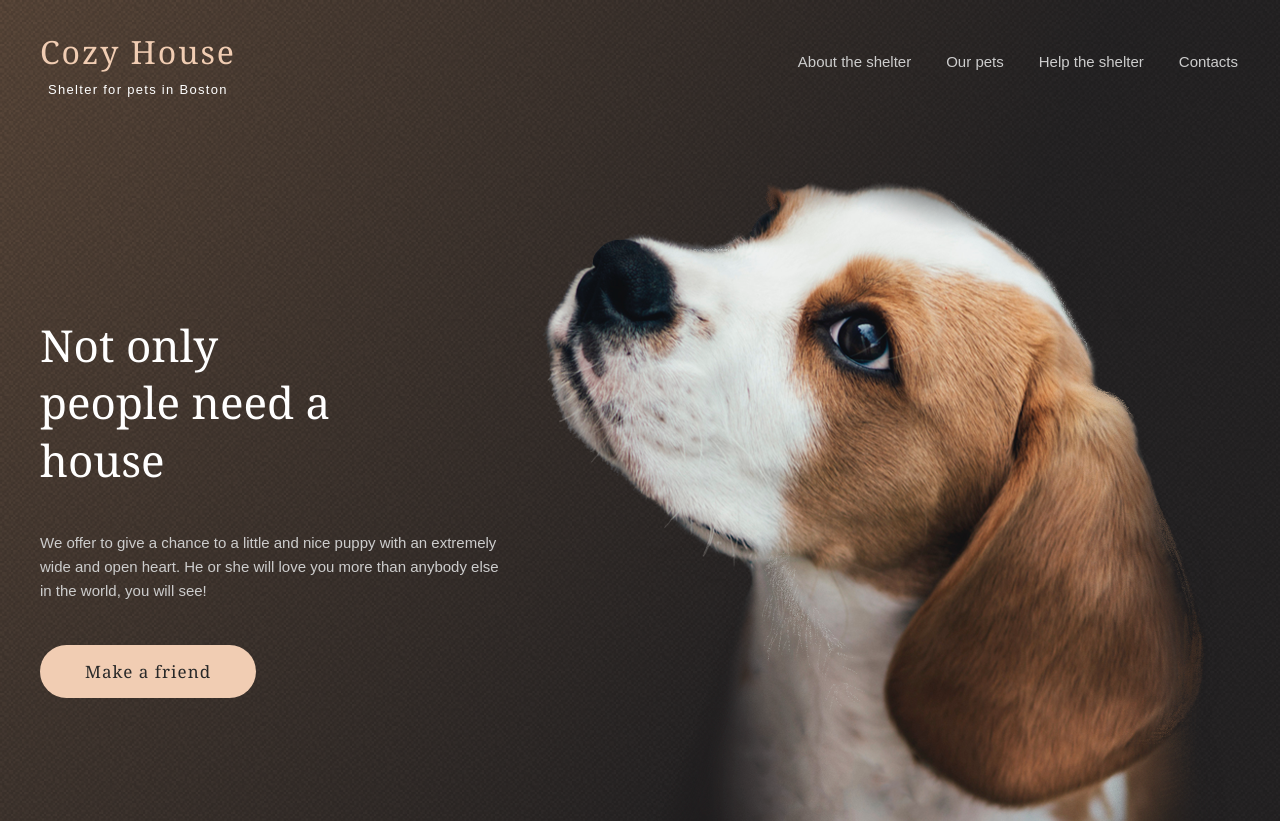
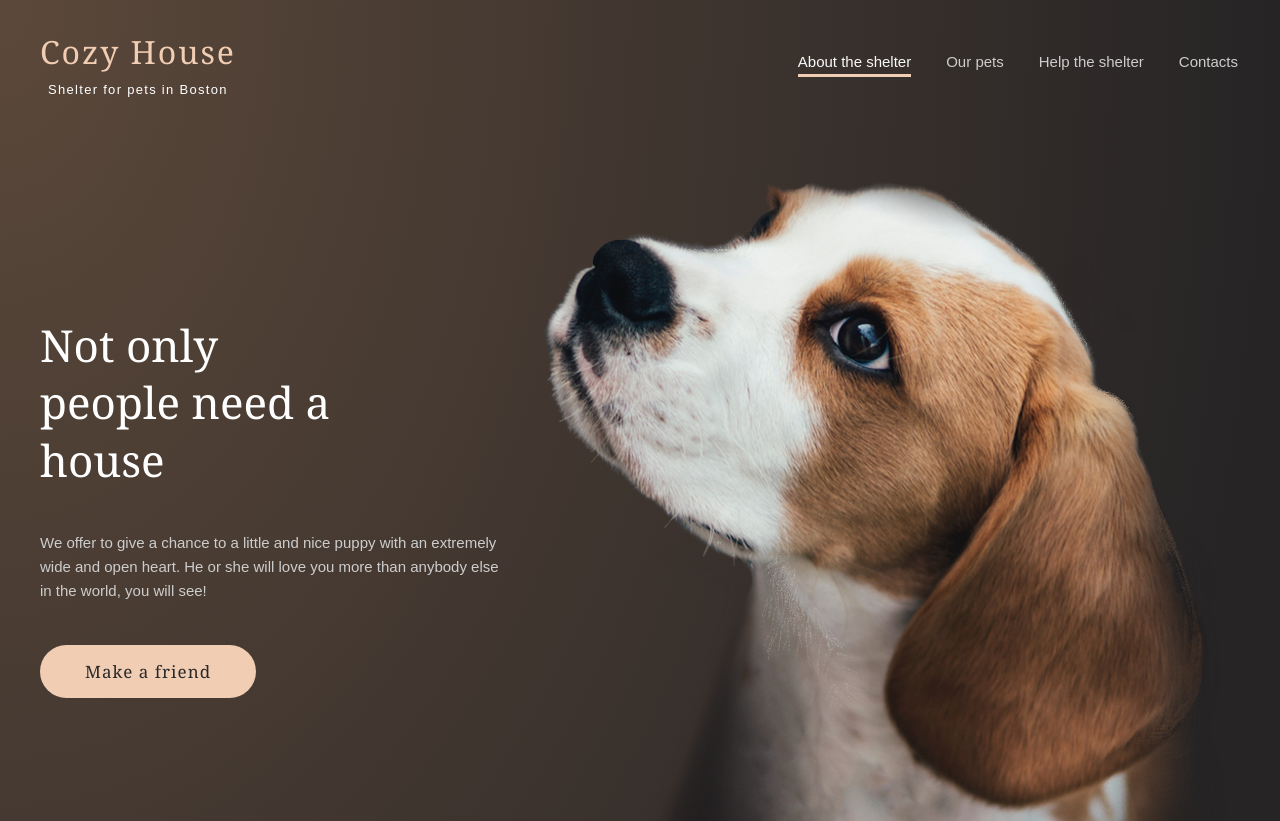
Before and after one commit to eugenebalts/shelter, a plain HTML site: page shelter/index.html in a window 1280 px wide. Shown: the top 821 px of the page. Drawn offline with Linux system fonts and the light colour scheme; a web font is replaced by a local one.

Commit message:
fix: edit some anchors and interactive on a buttons (Mon, March 27, 2023 13:16:27)

```diff
--- a/shelter/index.html
+++ b/shelter/index.html
@@ -4,7 +4,7 @@
     <meta charset="UTF-8">
     <meta http-equiv="X-UA-Compatible" content="IE=edge">
     <meta name="viewport" content="width=device-width, initial-scale=1.0">
-    <link defer href="index.js">
+    <script defer src="index.js"> </script>
     <link rel="icon" href="favicon.png" type="image/x-icon">
     <link rel="preconnect" href="https://fonts.googleapis.com">
     <link rel="preconnect" href="https://fonts.gstatic.com" crossorigin>
@@ -18,14 +18,14 @@
             <div class="header_wrapper">
 
                 <div class="header_top">
-                    <a href="#" class="header_logo">
+                    <a href="##" class="header_logo">
                         <h2 class="header_logo_title">Cozy House</h2>
                         <p class="header_logo_subtitle">Shelter for pets in Boston</p>
                     </a>
 
                     <nav class="header_navigation">
                         <ul class="header_navigation_list">
-                            <li> <a class="header_navigation_link" href="#section_about">About the shelter</a> </li>
+                            <li class="active"> <a class="header_navigation_link" href="#">About the shelter</a> </li>
                             <li> <a class="header_navigation_link" href="pets/index.html">Our pets</a> </li>
                             <li> <a class="header_navigation_link" href="#section_help">Help the shelter</a> </li>
                             <li> <a class="header_navigation_link" href="#footer">Contacts</a> </li>
@@ -38,7 +38,7 @@
                         <h1 class="header_intro_title">Not only people need a house</h1>
                         <p class="header_intro_subtitle">We offer to give a chance to a little and nice puppy with an extremely wide and open heart.
                             He or she will love you more than anybody else in the world, you will see! </p>
-                        <form action="">
+                        <form action="#section_pets">
                             <button class="header_intro_button"> Make a friend </button>
                         </form>
 
@@ -179,7 +179,7 @@
                     <div class="section_donation_info">
                         <h2 class="section_title">You can also make a donation</h2>
                         <p class="section_donation_subtitle">Name of the bank / Type of bank account</p>
-                        <a class="section_donation_card" href="#section_donation"><img src="assets/svg/credit-card.svg" alt="card"> 8380 2880 8028 8791 7435</a>
+                        <a class="section_donation_card" href="##"><img src="assets/svg/credit-card.svg" alt="card"> 8380 2880 8028 8791 7435</a>
                         <p class="section_donation_description">Legal information and lorem ipsum dolor sit amet, consectetur adipiscing elit.
                             Maecenas a ipsum at libero sagittis dignissim sed ac diam. Praesent ultrices maximus tortor et vulputate.
                             Interdum et malesuada fames ac ante ipsum primis in faucibus.</p>
--- a/shelter/index.js
+++ b/shelter/index.js
@@ -1 +1,2 @@
-console.log('Самостоятельная оценка: \nВалидность +7 \nСоответствие макету +35\nТребования к css +6\n')
+console.log('Самостоятельная оценка MAIN: \nВалидность +7 \nСоответствие макету +35\nТребования к css +6\n Интерактивность +12')
+console.log('Страница Pets: \n ')
--- a/shelter/pets/style.css
+++ b/shelter/pets/style.css
@@ -80,7 +80,7 @@ header {
 
 .header_navigation li:after{
     position: absolute;
-    bottom: -6px;
+    bottom: -3px;
     left: 0;
     content: "";
     background-color: #F1CDB3;
@@ -108,7 +108,7 @@ header {
 
 .header_navigation_list .active:after {
     position: absolute;
-    bottom: -6px;
+    bottom: -3px;
     left: 0;
     content: "";
     background-color: #F1CDB3;
@@ -212,11 +212,13 @@ main {
 }
 
 .main_switcher_item {
+    padding-bottom: 2px;
     display: flex;
     align-items: center;
     justify-content: center;
     width: 52px;
     height: 52px;
+    color: #CDCDCD;
     border: 2px solid #CDCDCD;
     border-radius: 100%;
     cursor: pointer;
@@ -224,8 +226,14 @@ main {
 }
 
 .main_switcher_item.current {
+    color: #292929;
     border-color: #F1CDB3;
     background-color: #F1CDB3;
+}
+
+.main_switcher_item.next, .main_switcher_item.last {
+    color: #292929;
+    border-color: #F1CDB3;
 }
 
 .main_switcher_item.next:hover, .main_switcher_item.last:hover {
@@ -234,7 +242,7 @@ main {
 }
 
 
-.main_switcher_item.next:active, .main_switcher_item.next:active {
+.main_switcher_item.next:active, .main_switcher_item.last:active {
     border-color: #F1CDB3;
     background-color: #F1CDB3;
 }
--- a/shelter/style.css
+++ b/shelter/style.css
@@ -8,6 +8,7 @@
 
 html {
     scroll-behavior: smooth;
+    user-select: none;
 }
 
 h1, h2, h3, h4, h5, h6 {
@@ -26,12 +27,17 @@ body {
 }
 
 
-header {
+/* header {
     height: 908px;
     background-image: url(assets/headerback.png);
     background-size: cover;
     background-position: center;
     background-repeat: no-repeat;
+} */
+
+header {
+    height: 908px;
+    background: radial-gradient(100% 215.42% at 0% 0%, #5B483A 0%, #262425 100%) /* warning: gradient uses a rotation that is not supported by CSS and may not behave as expected */, #211F20;
 }
 
 .header_wrapper {
@@ -46,8 +52,6 @@ header {
     display: flex;
     justify-content: space-between;
     align-items: center;
-
-
 }
 
 .header_logo {
@@ -83,7 +87,7 @@ header {
 
 .header_navigation li:after{
     position: absolute;
-    bottom: -6px;
+    bottom: -3px;
     left: 0;
     content: "";
     background-color: #F1CDB3;
@@ -97,13 +101,28 @@ header {
     position: relative;
     text-decoration: none;
     line-height: 1.6em;
-
 }
 
 .header_navigation_link {
     text-decoration: none;
     color: #CDCDCD;
     transition: all .2s linear
+}
+
+.header_navigation_list .active a {
+    color: #FAFAFA;
+}
+
+.header_navigation_list .active:after {
+    position: absolute;
+    bottom: -3px;
+    left: 0;
+    content: "";
+    background-color: #F1CDB3;
+    height: 3px;
+    width: 100%;
+    transition: all .2s linear;
+    opacity: 1;
 }
 
 .header_navigation_link:hover {
@@ -280,6 +299,7 @@ section {
     letter-spacing: 0.07em;
     background-color: #FAFAFA;
     cursor: pointer;
+    border-radius: 9px;
     transition: all .2s linear;
 }
 
@@ -509,7 +529,7 @@ section {
 
 
 footer {
-    background: url(assets/footerback.png) center/cover no-repeat;
+    background: radial-gradient(110.67% 538.64% at 5.73% 50%, #513D2F 0%, #1A1A1C 100%), #211F20;
 }
 
 .footer_wrapper {
```
